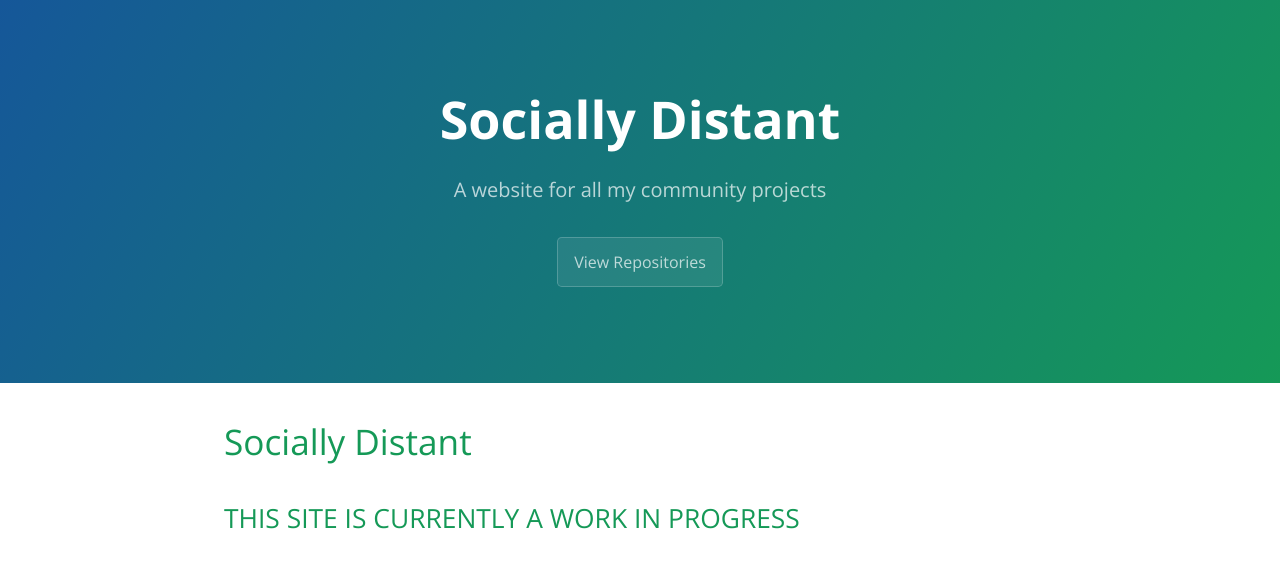
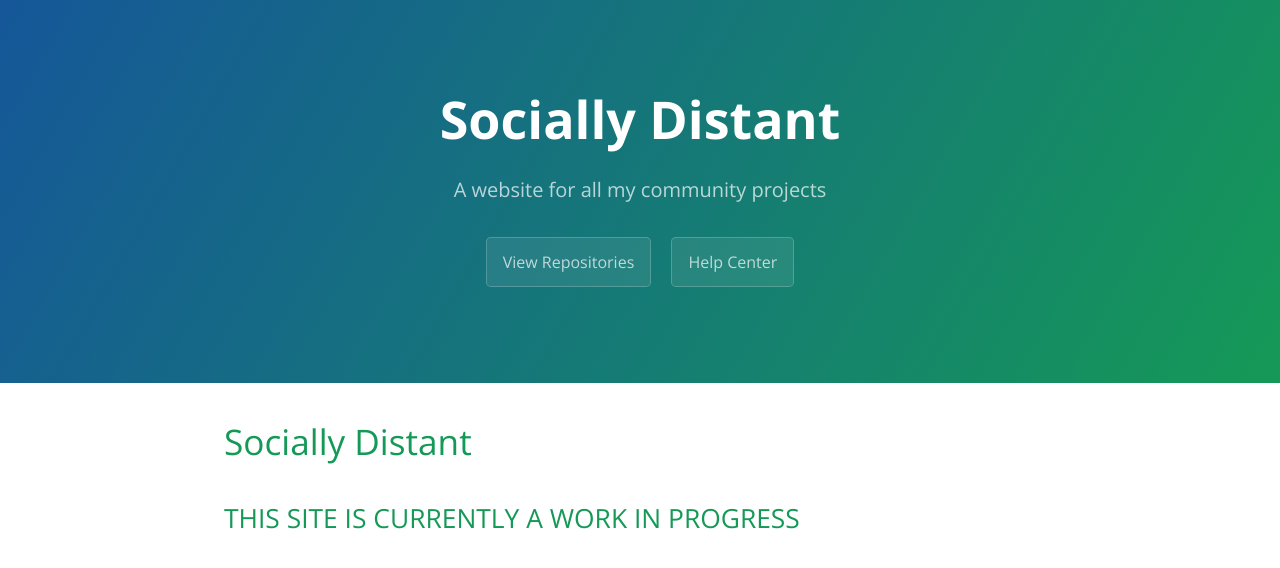
Before and after one commit to APoorDev/apoordev.github.io, a Jekyll site: the page built from index.md, in a window 1280 px wide. Shown: the top 568 px of the page. Built offline with Jekyll 4.4.1, drawn with Linux system fonts in a browser that asks for light colours; our own code applies the rules of GitHub Pages for plain Markdown files.

Commit message:
Add Help Center

```diff
--- a/_layouts/default.html
+++ b/_layouts/default.html
@@ -20,7 +20,8 @@
       <h2 class="project-tagline">{{ page.description | default: site.description | default: site.github.project_tagline }}</h2>
       {% if site.show_downloads %}
         <a href="https://git.sociallydistant.site/explore/repos" class="btn">View Repositories</a>
-      {% endif %}
+        <a href="https://sociallydistant.atlassian.net/servicedesk/customer/portals" class="btn">Help Center</a>
+        {% endif %}
     </header>
     <main id="content" class="main-content" role="main">
       {{ content }}
```
